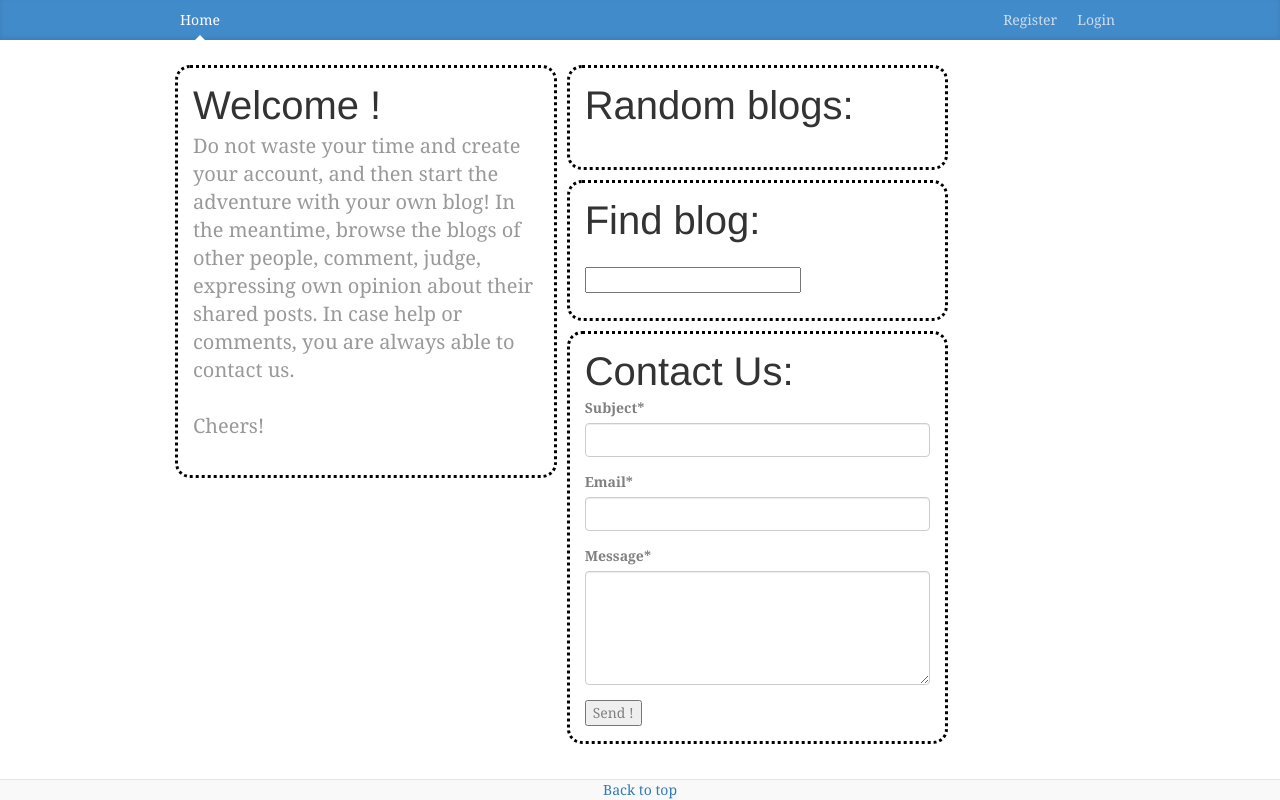
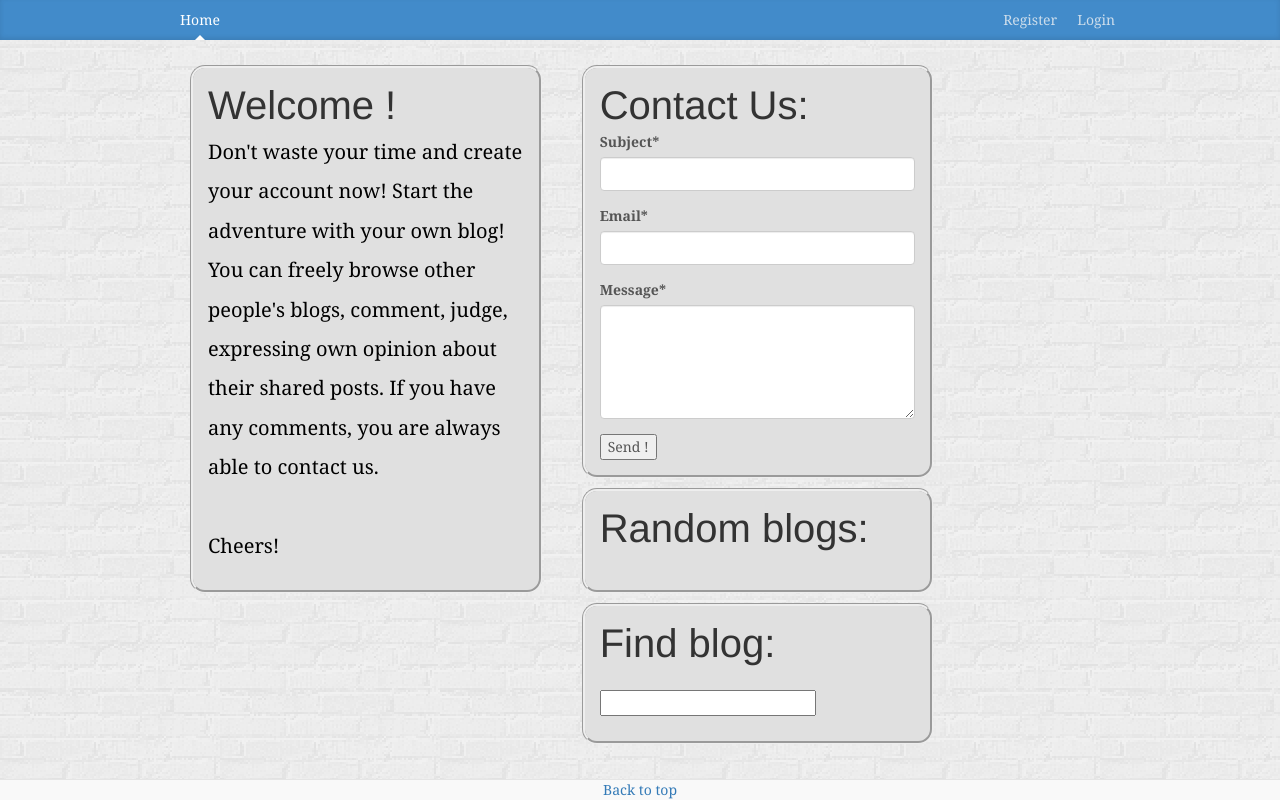
Before and after one commit to dszczesniak/blog, a Django app: page / in a window 1280 px wide. Run offline with Django 3.2, Linux system fonts and the light colour scheme; some libraries are stand-ins or nearby versions.

Commit message:
SendMessageRepair

```diff
--- a/blogapp/templates/base.html
+++ b/blogapp/templates/base.html
@@ -28,6 +28,15 @@
 
     <style>
       {% block style %}
+
+        body {
+        background-image: url("{% static "img/brickwall.png" %}");
+        background-repeat: repeat;
+        background-attachment: fixed;
+
+      }
+
+
         .blog-footer {
           position: absolute;
           right: 0;
@@ -37,6 +46,8 @@
           position: fixed;
           text-align: center;
         }
+
+
       {% endblock %}
     </style>
   </head>
--- a/blogapp/templates/blog_detail.html
+++ b/blogapp/templates/blog_detail.html
@@ -36,6 +36,7 @@
             <input type='text' name='q' placeholder='Search posts' value='{{ request.GET.q }}' />
             <input type='submit' value='Search' />
             </form><br>
+          {% if request.user.is_authenticated %}
           {% if memberships %}
                 <form method="POST" action=''>
                 {% csrf_token %}
@@ -46,6 +47,7 @@
                 {% csrf_token %}
                 <input type='submit' name ="add" value='Add to Favs !' />
             </form>
+          {% endif %}
           {% endif %}
         {% endif %}
         <br>
--- a/blogapp/templates/home.html
+++ b/blogapp/templates/home.html
@@ -10,22 +10,30 @@
 
 
 	.main{
-		color: grey;
-		border-style: dotted;
-		border-color: black;
+		background-color: #E0E0E0;
+		border-style: groove;
 		border-radius: 15px;
 		padding: 15px;
 		margin: 5px;
+
+
 	}
 
 	.main2{
-		color: grey;
-		border-style: dotted;
-		border-color: black;
+		background-color: #E0E0E0;
+		border-style: groove;
 		border-radius: 15px;
 		padding: 15px;
 		margin: 5px;
 		padding-bottom: 40px;
+
+
+	}
+
+	.blog-description{
+		color: black;
+		font-size: 20px;
+		line-height: 197%;
 	}
 
 
@@ -43,8 +51,8 @@
 
 
 			{% if memberships %}
-			<div class="col-md-6">
 			<div class="row">
+			<div class="col-md-5">
 			<div class="main2">
 				<h4 class="blog-post-title"> Favourites blogs:</h4><br>
 				{% for membership in memberships %}
@@ -54,22 +62,36 @@
 
 			</div>
 			</div>
-			</div>
+
 			{% endif %}
 		{% else %}
 		<br>
+
 	   <div class="col-md-5">
-	   <div class="row">
 		    <div class="main">
 		    	<h2 class="blog-post-title"> Welcome !</h2>
-	        	<p class="lead blog-description">Do not waste your time and create your account, and then start the adventure with your own blog! In the meantime, browse the blogs of other people, comment, judge, expressing own opinion about their shared posts. In case help or comments, you are always able to contact us.<br><br>Cheers!</p>
+	        	<p class="blog-description">Don't waste your time and create your account now! Start the adventure with your own blog! You can freely browse other people's blogs, comment, judge, expressing own opinion about their shared posts. If you have any comments, you are always able to contact us.<br><br>Cheers!</p>
 			</div>
-			</div>
+
 		</div>
 		{% endif %}
 
-		<div class="col-md-5">
-		<div class="row">
+{% if not request.user.is_authenticated %}
+
+	   <div class="col-md-5">
+		<div class="main">
+			<h4 class="blog-post-title"> Contact Us:</h4>
+			<form method="POST" action=''>
+			  {% csrf_token %}
+			{{ form|crispy }}
+			  <input type='submit' value='Send !' />
+			  </form>
+		</div>
+		</div>
+
+		{% endif %}
+
+	   <div class="col-md-5">
 		<div class="main">
 			<h4 class="blog-post-title"> Random blogs:</h4><br>
 			{% for profile in all_profiles %}
@@ -77,10 +99,9 @@
 			{% endfor %}
 		</div>
 		</div>
-		</div>
+
 
 		<div class="col-md-5">
-		<div class="row">
 		<div class="main">
 			<h4 class="blog-post-title"> Find blog:</h4><br>
 			{% csrf_token %}
@@ -91,22 +112,13 @@
 
 		</div>
 		</div>
+
+
+
+
+
+
 		</div>
-
-		{% if not request.user.is_authenticated %}
-		<div class="col-md-5">
-		<div class="row">
-		<div class="main">
-			<h4 class="blog-post-title"> Contact Us:</h4>
-			<form method="POST" action=''>
-			  {% csrf_token %}
-			{{ form|crispy }}
-			  <input type='submit' value='Send !' />
-			  </form>
-		</div>
-		</div>
-		</div>
-		{% endif %}
     </div>
 
 
--- a/blogapp/views.py
+++ b/blogapp/views.py
@@ -49,7 +49,7 @@
 
 			send_mail(subject, contact_message, from_emial, to_email, fail_silently=False)
 
-			return redirect("/")
+			return HttpResponseRedirect('/')
 
 		con = {
 			"form": form,
```
Also changed, not shown: static_in_pro/our_static/img/brickwall.png (added), static_in_pro/our_static/img/dark.png (added), 4 other files. Lines whose indentation alone changed are shown as unchanged.
